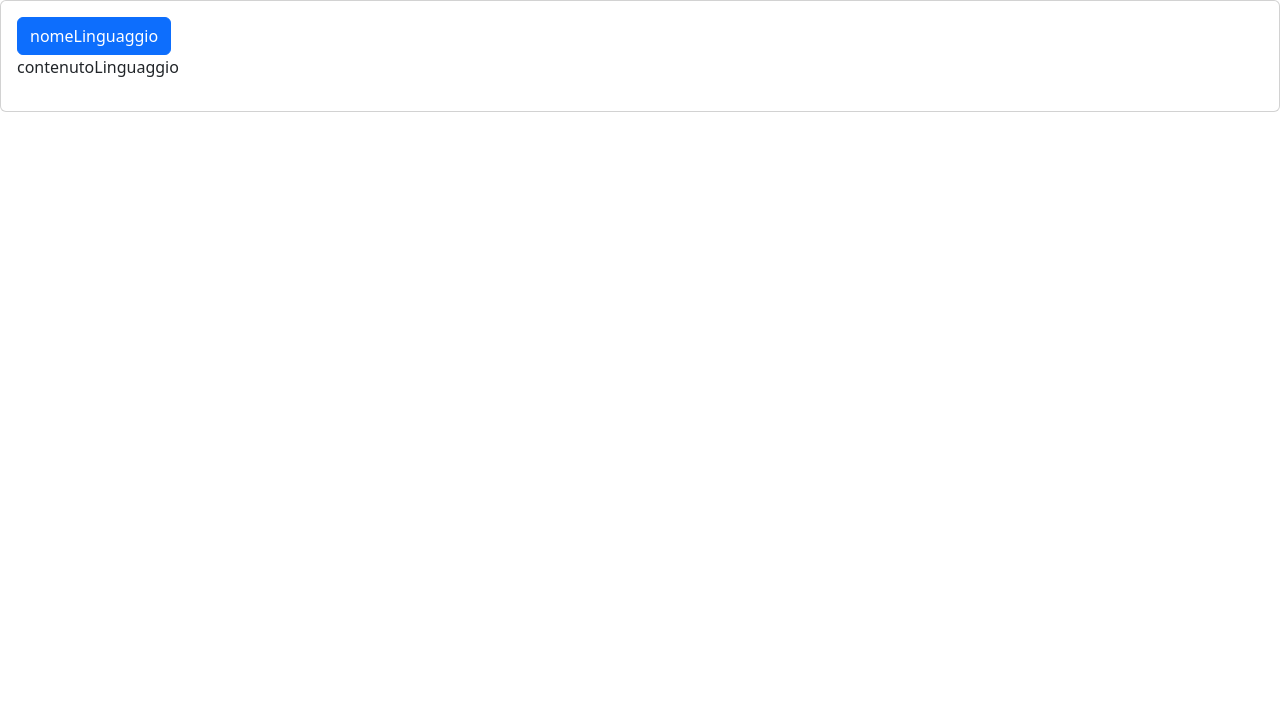
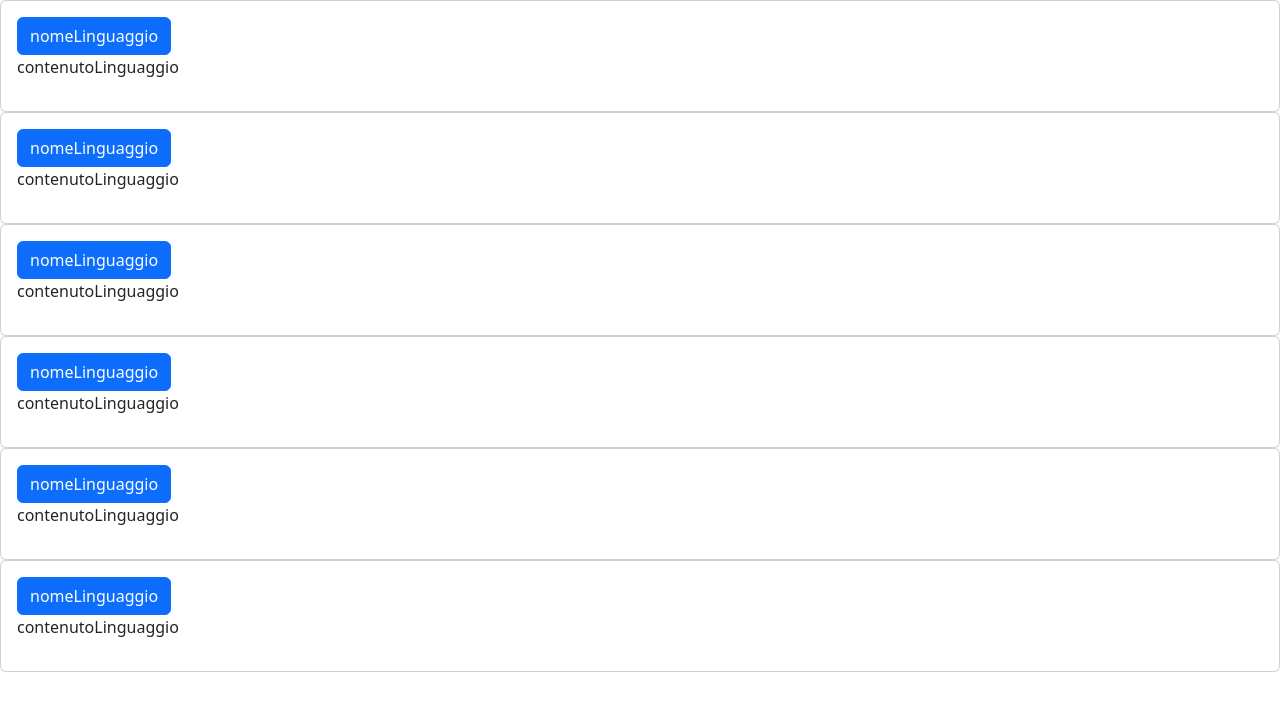
Before and after one commit to SimonePalmisciano/react-use-state, a React (Vite) app: page / in a window 1280 px wide. Shown: the top 710 px of the page. Built offline with nearby package versions, Linux system fonts and the light colour scheme.

Commit message:
richiamata la card in app.jsx e gli passo l'oggetto intero

```diff
--- a/src/App.jsx
+++ b/src/App.jsx
@@ -1,8 +1,14 @@
-import Card from "./components/Card";
+import Card from "./components/Card.jsx";
+import languages from "./data/languages.js";
 
 function App() {
   return (
-    <Card />
+    languages.map(language => {
+      return <Card
+        key = {language.id}
+        language = {language}
+      />
+    })
   );
 }
 export default App;
--- a/src/components/Card.jsx
+++ b/src/components/Card.jsx
@@ -9,10 +9,15 @@ import styles from "./Card.module.css";
 // }
 // export default HelloClasse154;
 
-function Card() {
+function Card(props) {
+    console.log(props)
+
+    const { language } = props;
+    const { title, content } = language;
+
     return (
-        <div class="card">
-            <div class="card-body">
+        <div className="card">
+            <div className="card-body">
                 <button className="btn btn-primary">nomeLinguaggio</button>
                 <p>contenutoLinguaggio</p>
             </div>
--- a/src/data/languages.js
+++ b/src/data/languages.js
@@ -30,3 +30,5 @@ const languages = [
     description: "ReactJS è una libreria JavaScript per costruire interfacce utente, in particolare applicazioni a pagina singola. Consente agli sviluppatori di creare componenti UI riutilizzabili e di gestire efficacemente lo stato dell'applicazione."
   }
 ];
+
+export default languages;
```
